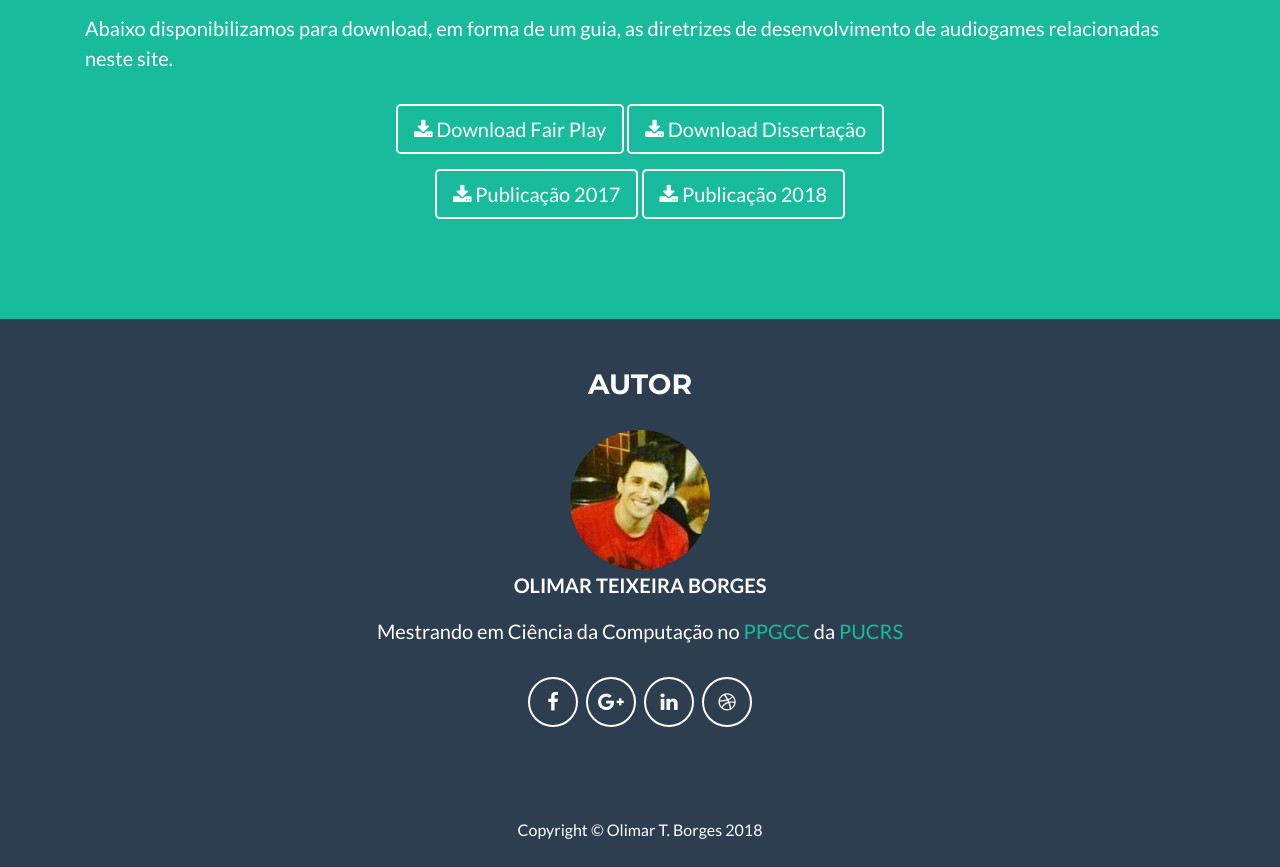
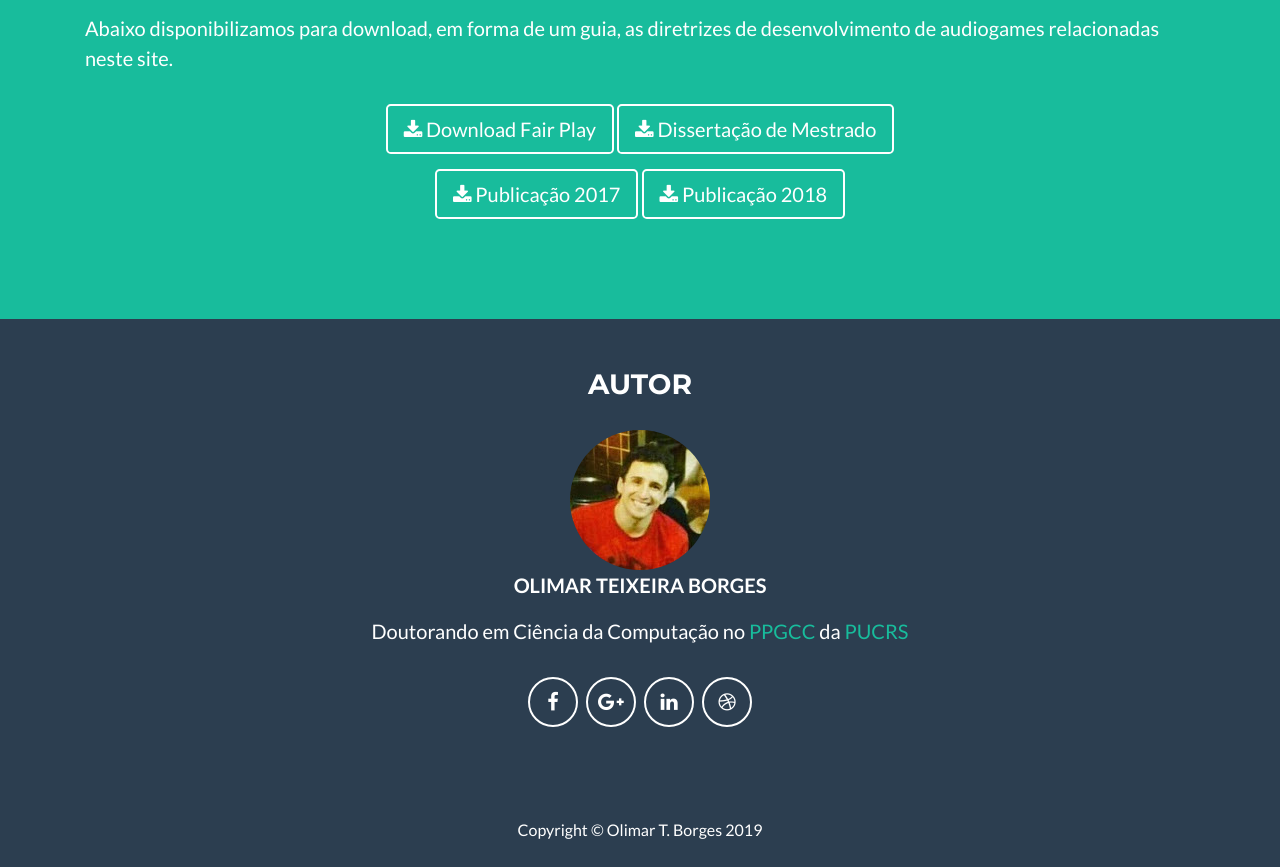
Before and after one commit to olimarborges/FairPlay, a plain HTML site: page index.html in a window 1280 px wide. Shown: the part 8721-9588 px from the top of the page. Drawn offline with Linux system fonts and the light colour scheme.

Commit message:
Links para download da dissertação e artigos relacionados à pesquisa atualizados

```diff
--- a/index.html
+++ b/index.html
@@ -514,9 +514,9 @@
               <i class="fa fa-download"></i>
               Download Fair Play
             </a>
-            <a href="#" target="_blank" class="btn btn-lg btn-outline">
+            <a href="http://primo-pmtna01.hosted.exlibrisgroup.com/PUC01:PUC01:puc01000493949" target="_blank" class="btn btn-lg btn-outline">
               <i class="fa fa-download"></i>
-              Download Dissertação
+              Dissertação de Mestrado
             </a>
           </div>
           <div class="col-lg-8 mx-auto text-center">
@@ -524,7 +524,7 @@
               <i class="fa fa-download"></i>
               Publicação 2017
             </a>
-            <a href="#" target="_blank" class="btn btn-lg btn-outline">
+            <a href="https://link.springer.com/chapter/10.1007/978-3-319-92049-8_29" target="_blank" class="btn btn-lg btn-outline">
               <i class="fa fa-download"></i>
               Publicação 2018
             </a>
@@ -542,7 +542,7 @@
               <h3>Autor</h3>
               <img class="img-fluid" src="web-root/img/perfilOlimar.jpg" style="border-radius: 100px; margin: 0 auto 0px" alt="Foto do rosto do autor Olimar Teixeira Borges.">
               <p><strong>OLIMAR TEIXEIRA BORGES</strong></p>
-              <p>Mestrando em Ciência da Computação no <a href="http://www.pucrs.br/politecnica/programa-de-pos-graduacao-em-ciencia-da-computacao/" target="_blank">PPGCC</a>
+              <p>Doutorando em Ciência da Computação no <a href="http://www.pucrs.br/politecnica/programa-de-pos-graduacao-em-ciencia-da-computacao/" target="_blank">PPGCC</a>
               da <a href="http://www.pucrs.br/" target="_blank">PUCRS</a></p>
               <ul class="list-inline">
                 <li class="list-inline-item">
@@ -574,7 +574,7 @@
         <div class="container">
           <div class="row">
             <div class="col-lg-12">
-              Copyright &copy; Olimar T. Borges 2018
+              Copyright &copy; Olimar T. Borges 2019
             </div>
           </div>
         </div>
```
